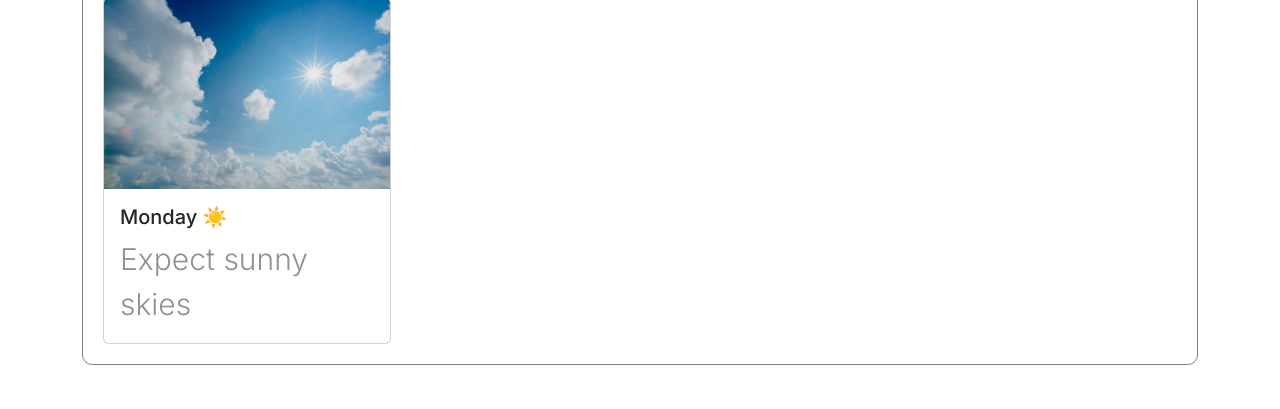
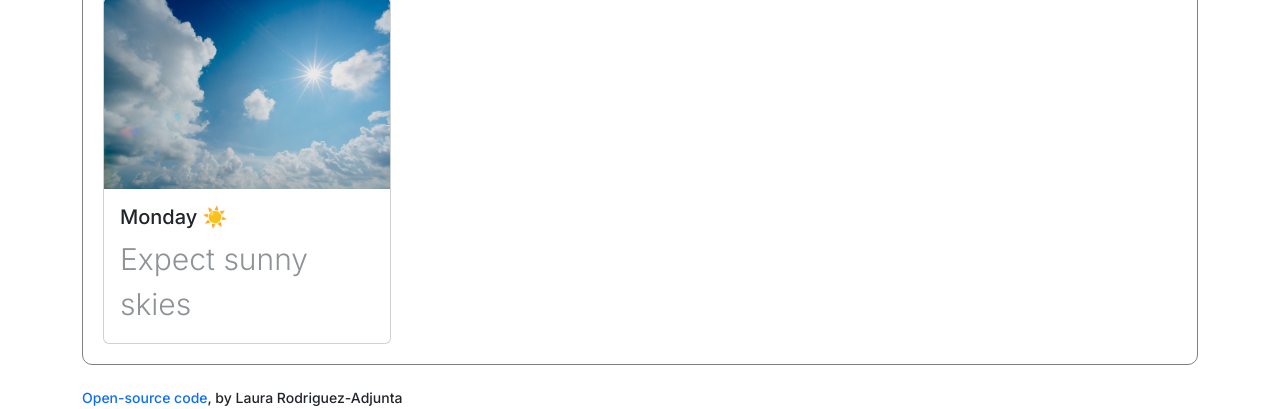
Before and after one commit to xbintx/hello-world, a website built with Parcel: page index.html in a window 1280 px wide. Shown: the part 806-1215 px from the top of the page. Before the commit the page ends 1191 px from the top, so only its background shows below. Built offline with nearby package versions, Linux system fonts and the light colour scheme; files whose address does not match are found by name.

Commit message:
added link to github

```diff
--- a/index.html
+++ b/index.html
@@ -117,6 +117,11 @@
         </div>
         <script src="src/index.js"></script>
       </div>
+      <small
+        ><a href="https://github.com/xbintx/weather-app" target="_blank"
+          >Open-source code</a
+        >, by Laura Rodriguez-Adjunta</small
+      >
     </div>
   </body>
 </html>
```
